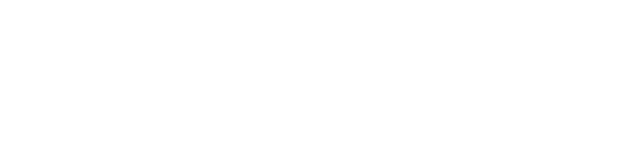
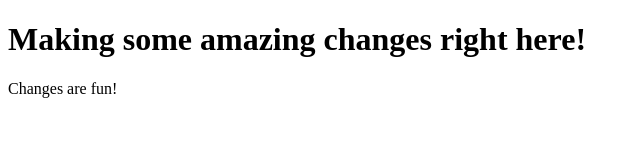
Before and after one commit to DannyHunkele/TeamProjectRepo, a plain HTML site: page index.html in a window 1280 px wide. Shown: the whole page, without its empty margins (0-640 px from the left). Drawn offline with Linux system fonts and the light colour scheme.

Commit message:
Made some amazing changes to html body

```diff
--- a/index.html
+++ b/index.html
@@ -6,6 +6,7 @@
 	<title>Document</title>
 </head>
 <body>
-
+	<h1>Making some amazing changes right here!</h1>
+		<p>Changes are fun!</p>
 </body>
 </html>
```
